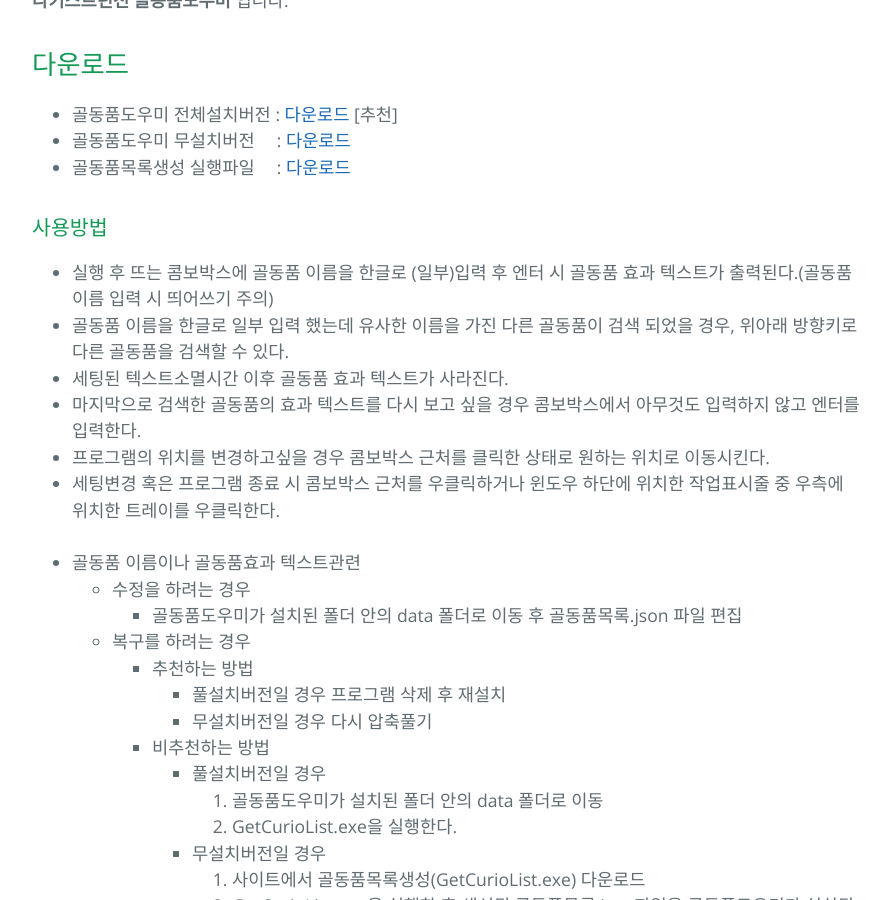
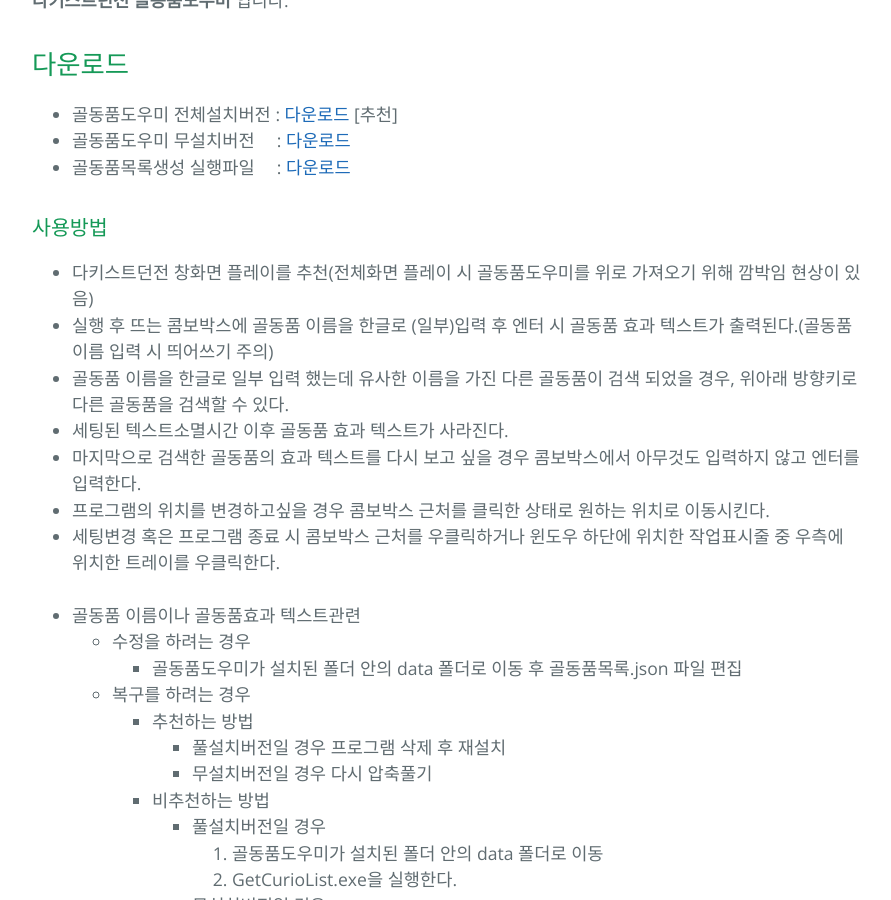
Before and after one commit to leipelt/hello-world, a Jekyll site: the page built from _posts/2020-05-11-골동품도우미.md, in a window 1280 px wide and 900 px high, scrolled down 411 px. Shown: the whole window, without its empty margins (192-1083 px from the left). Built offline with Jekyll 4.4.1, drawn with Linux system fonts in a browser that asks for light colours.

Commit message:
사용방법 수정

```diff
--- a/_posts/2020-05-11-골동품도우미.md
+++ b/_posts/2020-05-11-골동품도우미.md
@@ -15,6 +15,7 @@ categories: 다키스트던전, Darkest Dungeon
 
 
 ### [](#header-3)사용방법
+- 다키스트던전 창화면 플레이를 추천(전체화면 플레이 시 골동품도우미를 위로 가져오기 위해 깜박임 현상이 있음)
 - 실행 후 뜨는 콤보박스에 골동품 이름을 한글로 (일부)입력 후 엔터 시 골동품 효과 텍스트가 출력된다.(골동품 이름 입력 시 띄어쓰기 주의)
 - 골동품 이름을 한글로 일부 입력 했는데 유사한 이름을 가진 다른 골동품이 검색 되었을 경우, 위아래 방향키로 다른 골동품을 검색할 수 있다.
 - 세팅된 텍스트소멸시간 이후 골동품 효과 텍스트가 사라진다.
```
